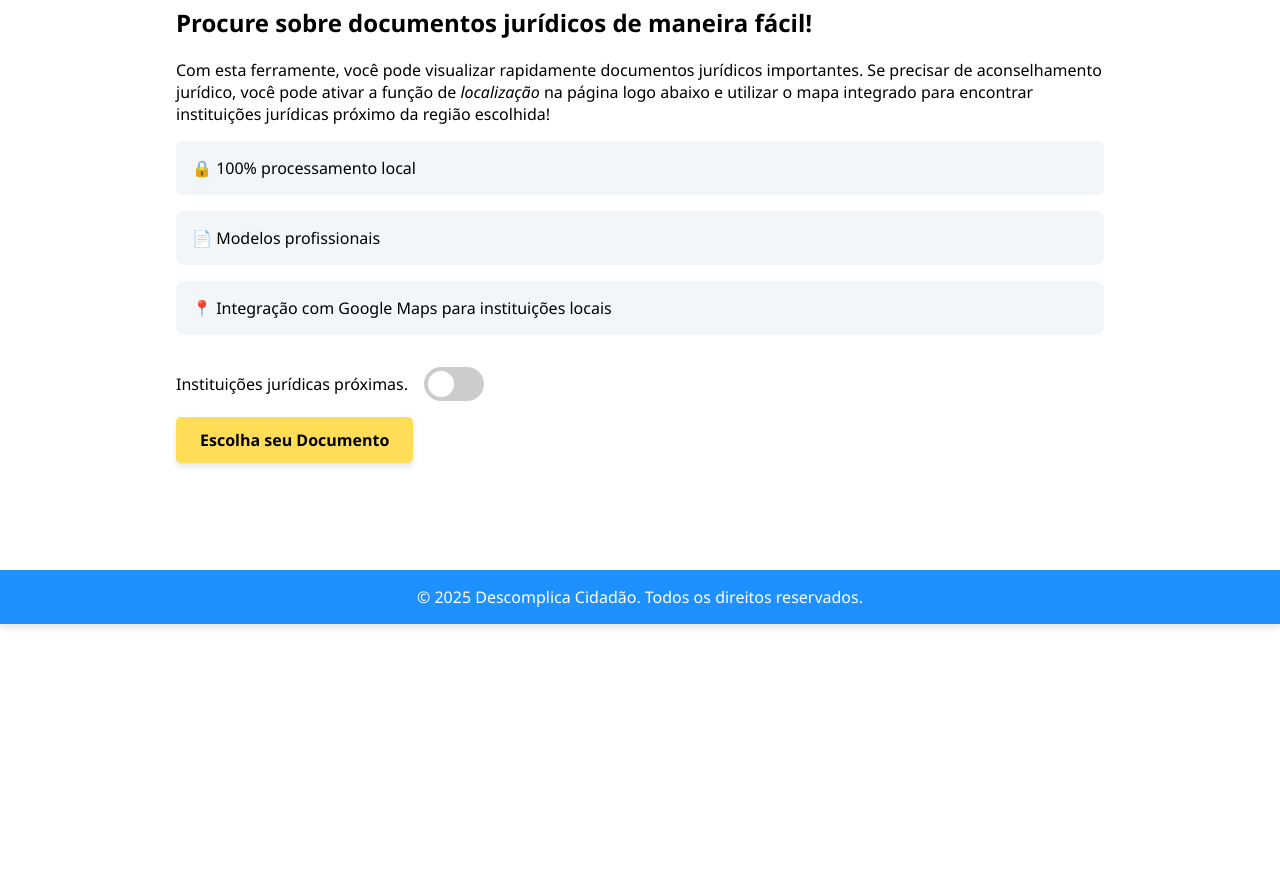
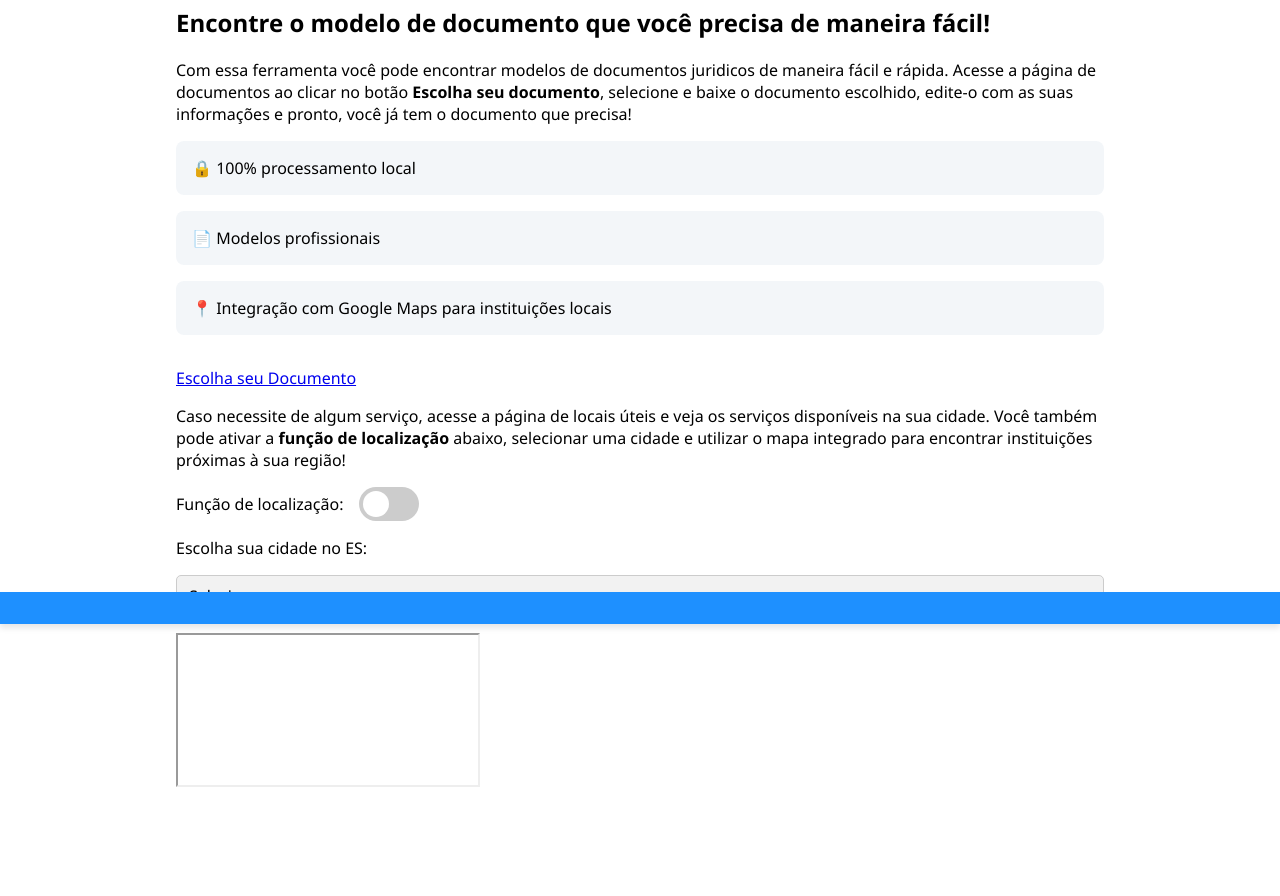
Before and after one commit to couldntbeakoala/pei-4-docmap, a plain HTML site: page public/index.html in a window 1280 px wide. Shown: the part 176-1072 px from the top of the page. Before the commit the page ends 800 px from the top, so only its background shows below. Drawn offline with Linux system fonts and the light colour scheme; some packages are replaced by stand-ins of ours.

Commit message:
Update index.html
Atualizado container de mapa, retirado implementação do Google API e nome da página para escolha de documentos (`page` para `models`)

```diff
--- a/public/index.html
+++ b/public/index.html
@@ -1,12 +1,14 @@
 <!doctype html>
 <html lang="pt-BR">
+
 <head>
     <meta charset="UTF-8" />
     <meta name="viewport" content="width=device-width, initial-scale=1.0" />
     <title>Descomplica Cidadão - Página Inicial</title>
+    <link rel="icon" type="image/x-icon" href="/assets/favicon.ico">
     <link rel="stylesheet" href="../src/styles.css" type="text/css" />
-        <script src="https://maps.googleapis.com/maps/api/js?key=API_KEY&libraries=places"></script>
 </head>
+
 <body>
     <!-- Shadow DOM para barra de navegação -->
     <nav id="navbar-container"></nav>
@@ -14,14 +16,9 @@
     <main id="main-content">
         <h1>Bem-vindo ao Descomplica Cidadão!</h1>
         <section class="home">
-                <h2>Procure sobre documentos jurídicos de maneira fácil!</h2>
+            <h2>Encontre o modelo de documento que você precisa de maneira fácil!</h2>
             <p>
-                    Com esta ferramente, você pode visualizar rapidamente
-                    documentos jurídicos importantes. Se precisar de
-                    aconselhamento jurídico, você pode ativar a função de
-                    <i>localização</i> na página logo abaixo e utilizar o mapa
-                    integrado para encontrar instituições jurídicas próximo da
-                    região escolhida!
+                Com essa ferramenta você pode encontrar modelos de documentos juridicos de maneira fácil e rápida. Acesse a página de documentos ao clicar no botão <b>Escolha seu documento</b>, selecione e baixe o documento escolhido, edite-o com as suas informações e pronto, você já tem o documento que precisa!
             </p>
             <ul class="features-list">
                 <li>🔒 100% processamento local</li>
@@ -30,15 +27,17 @@
                     📍 Integração com Google Maps para instituições locais
                 </li>
             </ul>
+            <div class="button-container">
+                <a href="/public/models.html" class="goto">Escolha seu Documento</a>
+            </div>
+            <p>
+                Caso necessite de algum serviço, acesse a página de locais úteis e veja os serviços disponíveis na sua cidade. Você também pode ativar a <b>função de localização</b> abaixo, selecionar uma cidade e utilizar o mapa integrado para encontrar instituições próximas à sua região!
+            </p>
 
             <div class="toggle-switch">
-                    <span>Instituições jurídicas próximas.</span>
+                <span>Função de localização:</span>
                 <label class="switch">
-                        <input
-                            type="checkbox"
-                            id="locationToggle"
-                            onchange="toggleLocation()"
-                        />
+                    <input type="checkbox" id="locationToggle" onchange="toggleLocation()" />
                     <span class="slider"></span>
                 </label>
             </div>
@@ -51,24 +50,18 @@
                     </option>
                 </select>
                 <div id="mapContainer">
-                        <iframe
-                            id="mapFrame"
-                            loading="lazy"
-                            allowfullscreen
-                            referrerpolicy="no-referrer-when-downgrade"
-                            src=""
-                        >
+                    <iframe id="mapIframe" loading="lazy" allowfullscreen referrerpolicy="no-referrer-when-downgrade"
+                        src="">
                     </iframe>
                 </div>
             </div>
-
-                <a href="page.html" class="goto-page">Escolha seu Documento</a>
         </section>
     </main>
 
     <!-- Shadow DOM para rodapé -->
     <footer id="footer-container"></footer>
 
-        <script src="../src/script.js" defer></script>
+    <script src="../src/main.js" defer></script>
 </body>
+
 </html>
```
Lines whose indentation alone changed are shown as unchanged.
